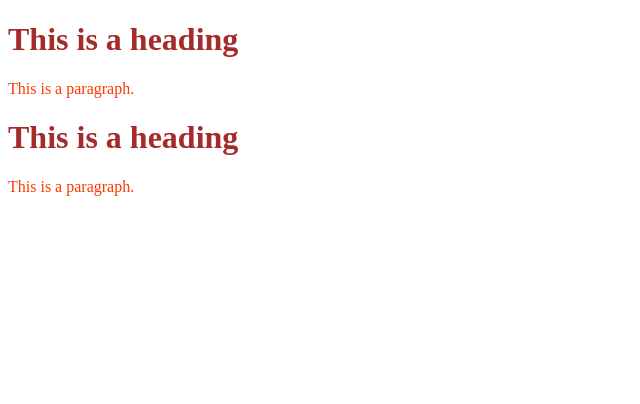
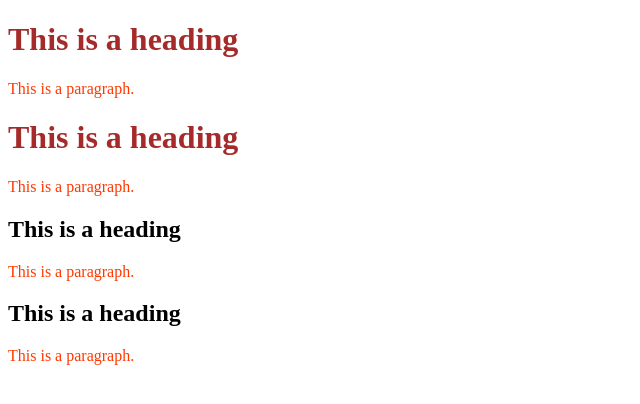
Before and after one commit to LakshmisriRGUKT/study, a plain HTML site: page index.html in a window 1280 px wide. Shown: the whole page, without its empty margins (0-640 px from the left). Drawn offline with Linux system fonts and the light colour scheme.

Commit message:
Update index.html added more lines with h2 and p tags

```diff
--- a/index.html
+++ b/index.html
@@ -15,5 +15,9 @@
       <p>This is a paragraph.</p>
       <h1>This is a heading</h1>
       <p>This is a paragraph.</p>
+      <h2>This is a heading</h2>
+      <p>This is a paragraph.</p>
+      <h2>This is a heading</h2>
+      <p>This is a paragraph.</p>
     </body>
     </html>
```
